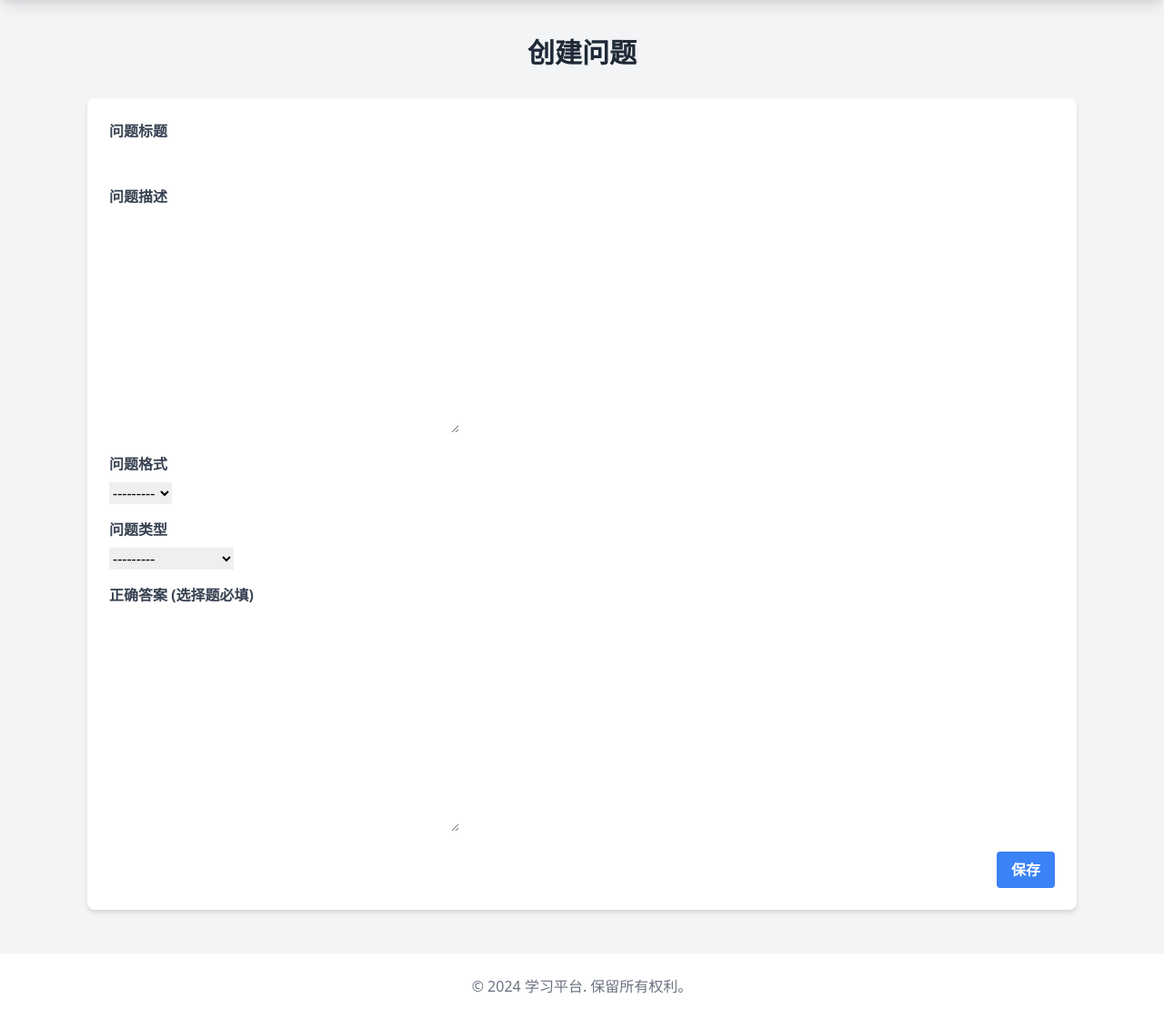
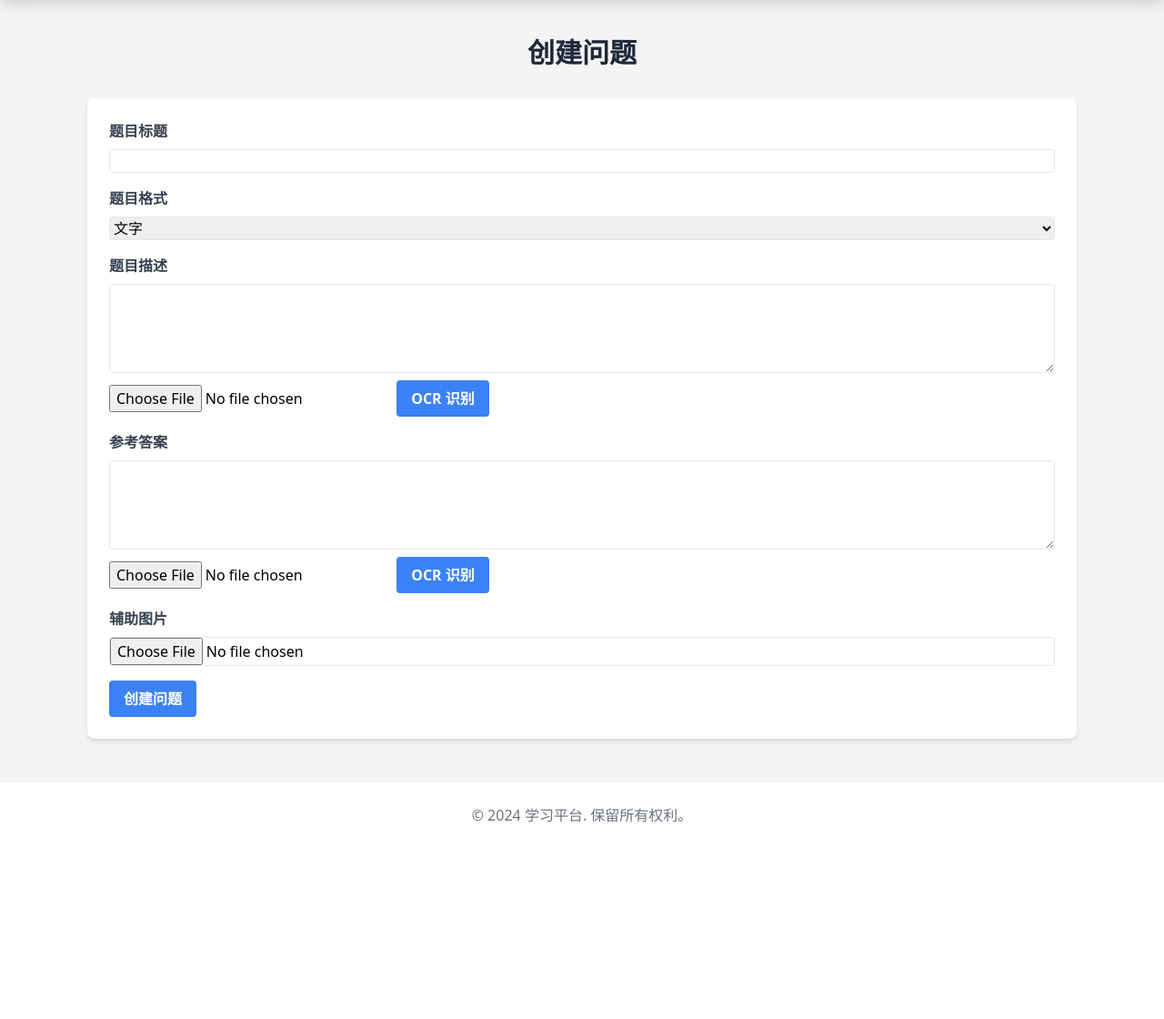
Before and after one commit to plhlalala/BUAA_python_summer_project, a Django app: page /questions/create/ in a window 1280 px wide. Shown: the part 60-1180 px from the top of the page at 91% size. After the commit the page ends 964 px from the top, so only its background shows below. Run offline with Django 4.2, Linux system fonts and the light colour scheme; a user stored in the database is signed in; some libraries are stand-ins or nearby versions.

Commit message:
feat:支持ocr识别出中英文

```diff
--- a/questions/forms.py
+++ b/questions/forms.py
@@ -1,15 +1,22 @@
 from django import forms
 from .models import Question, QuestionSet
+
 
 class QuestionForm(forms.ModelForm):
     class Meta:
         model = Question
-        fields = ['title', 'description', 'format', 'question_type', 'image', 'correct_answer']
+        fields = ['title', 'description', 'format', 'image', 'correct_answer']
+
+    def __init__(self, *args, **kwargs):
+        super().__init__(*args, **kwargs)
+        self.fields['image'].required = False
+
 
 class QuestionSetForm(forms.ModelForm):
     class Meta:
         model = QuestionSet
         fields = ['name', 'description']
 
+
 class QuestionSearchForm(forms.Form):
     query = forms.CharField(max_length=255, required=False, label='Search Questions')
--- a/questions/templates/questions/create_question.html
+++ b/questions/templates/questions/create_question.html
@@ -9,78 +9,73 @@
         <form method="post" enctype="multipart/form-data" id="questionForm">
             {% csrf_token %}
             <div class="mb-4">
-                <label for="title" class="block text-gray-700 font-bold mb-2">问题标题</label>
-                {{ form.title }}
+                <label for="title" class="block text-gray-700 font-bold mb-2">题目标题</label>
+                <input type="text" id="title" name="title" class="form-input mt-1 block w-full border rounded" required>
             </div>
             <div class="mb-4">
-                <label for="description" class="block text-gray-700 font-bold mb-2">问题描述</label>
-                {{ form.description }}
+                <label for="format" class="block text-gray-700 font-bold mb-2">题目格式</label>
+                <select id="format" name="format" class="form-select mt-1 block w-full border rounded" onchange="toggleOCROptions()">
+                    <option value="text">文字</option>
+                    <option value="image">图片</option>
+                </select>
+            </div>
+            <div id="textOptions">
+                <div class="mb-4">
+                    <label for="description" class="block text-gray-700 font-bold mb-2">题目描述</label>
+                    <textarea id="description" name="description" class="form-textarea mt-1 block w-full border rounded" rows="4"></textarea>
+                    <input type="file" id="ocr_description" class="mt-2" accept="image/*">
+                    <button type="button" onclick="performOCR('description')" class="bg-blue-500 hover:bg-blue-600 text-white font-bold py-2 px-4 rounded mt-2">OCR 识别</button>
                 </div>
                 <div class="mb-4">
-                <label for="format" class="block text-gray-700 font-bold mb-2">问题格式</label>
-                {{ form.format }}
+                    <label for="correct_answer" class="block text-gray-700 font-bold mb-2">参考答案</label>
+                    <textarea id="correct_answer" name="correct_answer" class="form-textarea mt-1 block w-full border rounded" rows="4"></textarea>
+                    <input type="file" id="ocr_correct_answer" class="mt-2" accept="image/*">
+                    <button type="button" onclick="performOCR('correct_answer')" class="bg-blue-500 hover:bg-blue-600 text-white font-bold py-2 px-4 rounded mt-2">OCR 识别</button>
                 </div>
                 <div class="mb-4">
-                <label for="question_type" class="block text-gray-700 font-bold mb-2">问题类型</label>
-                {{ form.question_type }}
+                    <label for="aux_image" class="block text-gray-700 font-bold mb-2">辅助图片</label>
+                    <input type="file" id="aux_image" name="aux_image" class="form-input mt-1 block w-full border rounded" accept="image/*">
                 </div>
-            <div class="mb-4" id="imageUpload" style="display: none;">
-                <label for="image" class="block text-gray-700 font-bold mb-2">上传图片</label>
-                {{ form.image }}
             </div>
-            <div class="mb-4" id="textInput">
-                <label for="correct_answer" class="block text-gray-700 font-bold mb-2">正确答案 (选择题必填)</label>
-                {{ form.correct_answer }}
-            </div>
-            <div class="flex justify-end">
-                <button type="button" onclick="submitQuestion()" class="bg-blue-500 hover:bg-blue-600 text-white font-bold py-2 px-4 rounded">
-                    保存
-                </button>
-            </div>
-        </form>
-
-        <div id="optionsContainer" class="hidden mt-6">
-            <h2 class="text-2xl font-semibold text-gray-700 mb-4">添加选项</h2>
-            <form method="post" id="optionForm">
-                {% csrf_token %}
+            <div id="imageOptions" style="display: none;">
                 <div class="mb-4">
-                    <label for="option_text" class="block text-gray-700 font-bold mb-2">选项内容</label>
-                    <input type="text" id="option_text" name="option_text" class="form-input mt-1 block w-full">
+                    <label for="image_description" class="block text-gray-700 font-bold mb-2">题目描述</label>
+                    <input type="file" id="image_description" name="image_description" class="form-input mt-1 block w-full border rounded" accept="image/*">
                 </div>
                 <div class="mb-4">
-                    <label for="is_correct" class="block text-gray-700 font-bold mb-2">是否正确</label>
-                    <input type="checkbox" id="is_correct" name="is_correct" class="form-checkbox mt-1">
+                    <label for="image_answer" class="block text-gray-700 font-bold mb-2">参考答案</label>
+                    <input type="file" id="image_answer" name="image_answer" class="form-input mt-1 block w-full border rounded" accept="image/*">
                 </div>
-                <div class="flex justify-end">
-                    <button type="button" onclick="addOption()" class="bg-green-500 hover:bg-green-600 text-white font-bold py-2 px-4 rounded mr-2">
-                        添加选项
-                    </button>
-                    <button type="button" onclick="finalizeQuestion()" class="bg-blue-500 hover:bg-blue-600 text-white font-bold py-2 px-4 rounded">
-                        完成
-                    </button>
+                <div class="mb-4">
+                    <label for="image_aux" class="block text-gray-700 font-bold mb-2">辅助图片</label>
+                    <input type="file" id="image_aux" name="image_aux" class="form-input mt-1 block w-full border rounded" accept="image/*">
                 </div>
+            </div>
+            <button type="submit" class="bg-blue-500 hover:bg-blue-600 text-white font-bold py-2 px-4 rounded">创建问题</button>
         </form>
-            <ul id="optionsList" class="mt-4">
-                <!-- 选项列表将显示在这里 -->
-            </ul>
-        </div>
     </div>
 </div>
 
 <script>
-    document.getElementById('id_format').addEventListener('change', function() {
-        if (this.value === 'image') {
-            document.getElementById('imageUpload').style.display = 'block';
-            document.getElementById('textInput').style.display = 'none';
+    function toggleOCROptions() {
+        const format = document.getElementById('format').value;
+        const textOptions = document.getElementById('textOptions');
+        const imageOptions = document.getElementById('imageOptions');
+        if (format === 'text') {
+            textOptions.style.display = 'block';
+            imageOptions.style.display = 'none';
         } else {
-            document.getElementById('imageUpload').style.display = 'none';
-            document.getElementById('textInput').style.display = 'block';
+            textOptions.style.display = 'none';
+            imageOptions.style.display = 'block';
         }
-    });
+    }
 
-    function submitQuestion() {
-        const formData = new FormData(document.getElementById('questionForm'));
-        fetch("{% url 'create_question' %}", {
+    function performOCR(fieldId) {
+        const fileInput = document.getElementById(`ocr_${fieldId}`);
+        const formData = new FormData();
+        formData.append('ocr_image', fileInput.files[0]);
+
+        fetch("{% url 'ocr_image' %}", {
             method: 'POST',
             body: formData,
             headers: {
@@ -91,9 +86,7 @@
         .then(response => response.json())
         .then(data => {
             if (data.success) {
-                document.getElementById('optionsContainer').classList.remove('hidden');
-                document.getElementById('questionForm').classList.add('hidden');
-                alert(data.message);
+                document.getElementById(fieldId).value = data.text;
             } else {
                 alert(data.message);
             }
@@ -101,35 +94,8 @@
         .catch(error => console.error('Error:', error));
     }
 
-    function addOption() {
-        const formData = new FormData(document.getElementById('optionForm'));
-        fetch("{% url 'add_option' %}", {
-            method: 'POST',
-            body: formData,
-            headers: {
-                'X-Requested-With': 'XMLHttpRequest',
-                'X-CSRFToken': '{{ csrf_token }}'
-            }
-        })
-        .then(response => response.json())
-        .then(data => {
-            if (data.success) {
-                const optionList = document.getElementById('optionsList');
-                const newOption = document.createElement('li');
-                newOption.textContent = `${data.option_text} ${data.is_correct ? '(正确)' : ''}`;
-                optionList.appendChild(newOption);
-                document.getElementById('optionForm').reset();
-                alert(data.message);
-            } else {
-                alert(data.message);
-            }
-        })
-        .catch(error => console.error('Error:', error));
-    }
-
-    function finalizeQuestion() {
-        location.href = "{% url 'question_management' %}";
-    }
+    // 初始化时调用
+    toggleOCROptions();
 </script>
 
 {% endblock %}
--- a/questions/urls.py
+++ b/questions/urls.py
@@ -5,8 +5,8 @@ urlpatterns = [
     path('management/', views.question_management, name='question_management'),
     path('share_question/<int:question_id>/', views.share_question, name='share_question'),
     path('create/', views.create_question, name='create_question'),
-    path('add_option/', views.add_option, name='add_option'),
     path('detail/<int:question_id>/', views.question_detail, name='question_detail'),
+    path('ocr_image/', views.ocr_image, name='ocr_image'),
     path('create_set/', views.create_question_set, name='create_question_set'),
     path('set_detail/<int:question_set_id>/', views.question_set_detail, name='question_set_detail'),
     path('add_question_to_set/<int:question_set_id>/', views.add_question_to_set, name='add_question_to_set'),
--- a/questions/views.py
+++ b/questions/views.py
@@ -1,8 +1,12 @@
 from django.shortcuts import render, get_object_or_404, redirect
 from django.contrib.auth.decorators import login_required
 from django.http import JsonResponse
+
+from shareplatform import settings
 from .models import Question, QuestionSet
 from .forms import QuestionForm, QuestionSetForm, QuestionSearchForm
+import pytesseract
+from PIL import Image, ImageFilter, ImageEnhance
 
 
 @login_required
@@ -35,29 +39,26 @@ def create_question(request):
             question.creator = request.user
             question.save()
             form.save_m2m()
-            return JsonResponse({'success': True, 'message': '问题已创建', 'question_id': question.id})
-        return JsonResponse({'success': False, 'message': '创建问题失败'})
+            return redirect('question_detail', question_id=question.id)
     else:
         form = QuestionForm()
     return render(request, 'questions/create_question.html', {'form': form})
 
-
 @login_required
-def add_option(request):
-    if request.method == 'POST':
-        question_id = request.POST.get('question_id')
-        question = get_object_or_404(Question, id=question_id)
-        option_text = request.POST.get('option_text')
-        is_correct = request.POST.get('is_correct') == 'on'
-
-        option = MultipleChoiceOption.objects.create(
-            question=question,
-            option_text=option_text,
-            is_correct=is_correct
-        )
-        return JsonResponse(
-            {'success': True, 'message': '选项已添加', 'option_text': option.option_text, 'is_correct': is_correct})
-    return JsonResponse({'success': False, 'message': '添加选项失败'})
+def ocr_image(request):
+    if request.method == 'POST' and request.FILES.get('ocr_image'):
+        pytesseract.pytesseract.tesseract_cmd = r'D:\tesseract\tesseract.exe'
+        image = request.FILES['ocr_image']
+        img = Image.open(image)
+        # 图像预处理
+        img = img.convert('L')  # 转换为灰度图
+        enhancer = ImageEnhance.Contrast(img)
+        img = enhancer.enhance(2)  # 提高对比度
+        img = img.point(lambda x: 0 if x < 140 else 255)  # 二值化
+        custom_config = r'--oem 3 --psm 6'
+        text = pytesseract.image_to_string(img, lang='chi_sim', config=custom_config)
+        return JsonResponse({'success': True, 'text': text})
+    return JsonResponse({'success': False, 'message': 'OCR识别失败'})
 
 
 @login_required
@@ -88,13 +89,6 @@ def create_question_set(request):
     else:
         form = QuestionSetForm()
     return render(request, 'questions/create_question_set.html', {'form': form})
-
-
-from django.shortcuts import render, get_object_or_404, redirect
-from django.contrib.auth.decorators import login_required
-from django.http import JsonResponse
-from .models import Question, QuestionSet
-from .forms import QuestionForm, QuestionSetForm, QuestionSearchForm
 
 
 @login_required
```
Also changed, not shown: questions/models.py (+0 -17 lines), questions/templates/questions/detail_question.html (+6 -14 lines), db.sqlite3, media/questions/1_6TnkTff.jpg (added), media/questions/1_RAKN5fH.jpg (added), media/questions/1_RLbhSy9.jpg (added), media/questions/1_gw1MVAc.jpg (added), questions/migrations/0004_remove_question_question_type_and_more.py (added). Lines whose indentation alone changed are shown as unchanged.
